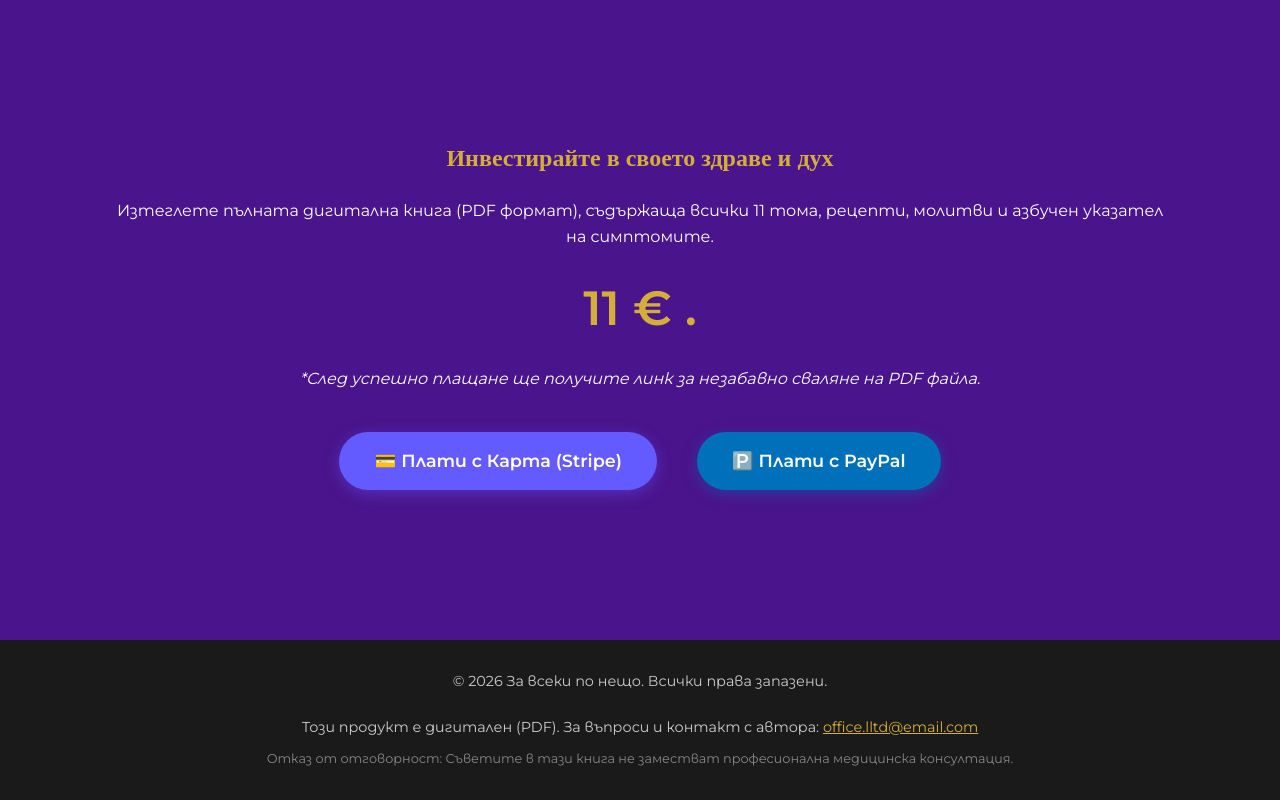
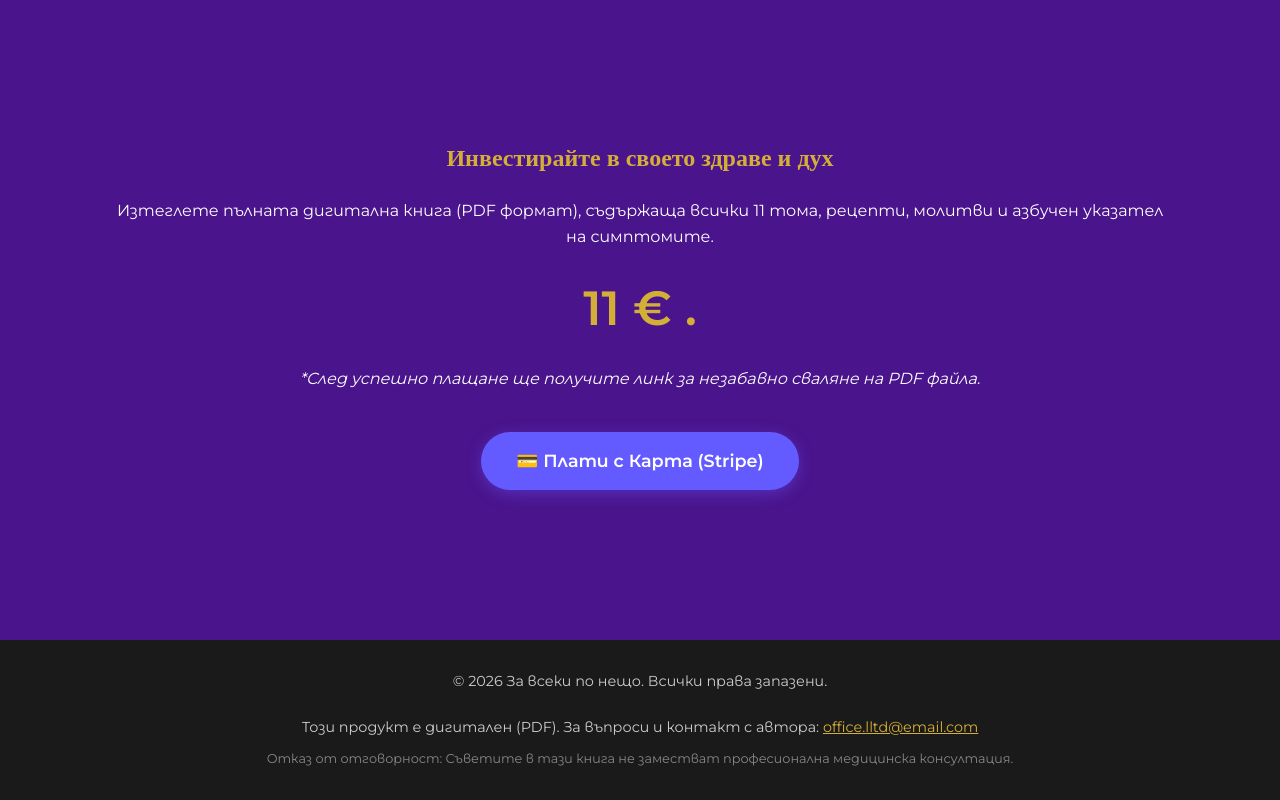
Before and after one commit to officelltd/Nature-heal, a plain HTML site: page index.html in a window 1280 px wide. Shown: the part 1539-2339 px from the top of the page. Drawn offline with Linux system fonts and the light colour scheme.

Commit message:
Update payment link for Stripe in index.html

```diff
--- a/index.html
+++ b/index.html
@@ -211,9 +211,8 @@
             <div class="price-tag"> 11 € .</div> <p style="margin-bottom: 30px;"><em>*След успешно плащане ще получите линк за незабавно сваляне на PDF файла.</em></p>
 
             <div style="display: flex; justify-content: center; gap: 20px; flex-wrap: wrap;">
-                <a href="#" class="cta-btn stripe-btn">💳 Плати с Карта (Stripe)</a>
+                <a href="https://buy.stripe.com/4gMcN51Jn2w3aVt5uu9EI0H" class="cta-btn stripe-btn">💳 Плати с Карта (Stripe)</a>
 
-                <a href="#" class="cta-btn paypal-btn">🅿️ Плати с PayPal</a>
             </div>
         </div>
     </section>
```
